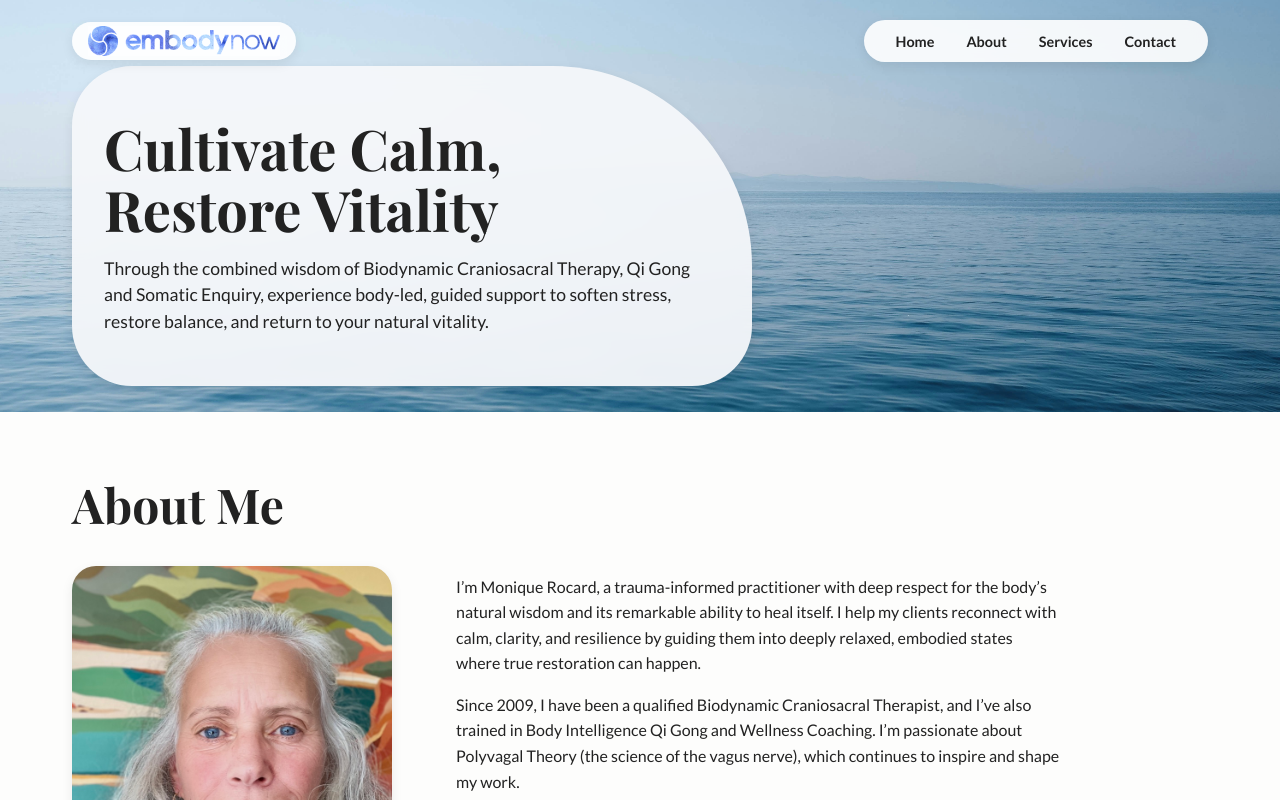
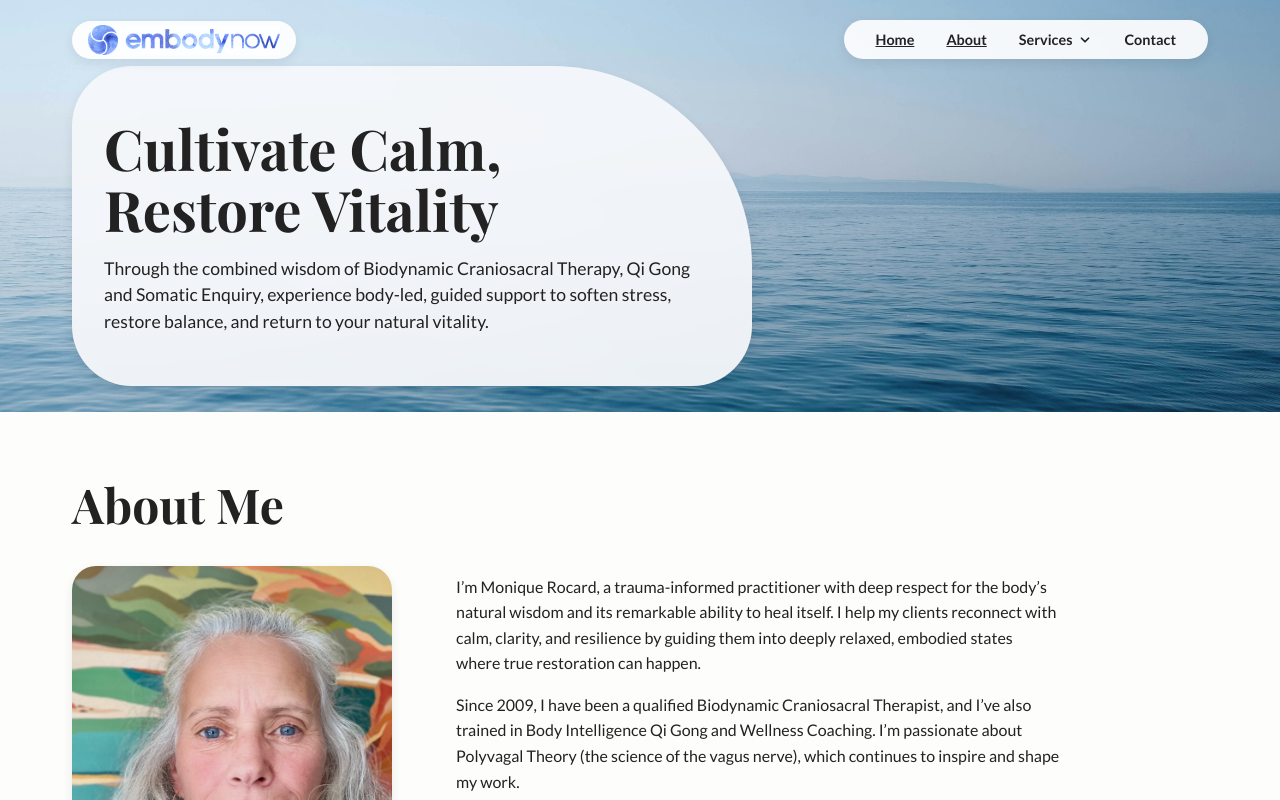
Before and after one commit to orowarth/embody-now, a React (Vite) app: page / in a window 1280 px wide. Shown: the top 800 px of the page. Built offline with nearby package versions, Linux system fonts and the light colour scheme.

Commit message:
Changed the navbar to be dropdown for the services

```diff
--- a/src/components/Navbar/Navbar.css
+++ b/src/components/Navbar/Navbar.css
@@ -19,6 +19,14 @@
     border-radius: 50px;
     box-shadow: var(--box-shadow-subtle);
     padding: var(--spacing-xs) var(--spacing-md);
+    display: flex;
+    align-items: center;
+}
+
+.navbar-logo img {
+    height: 30px;
+    width: auto;
+    display: block;
 }
 
 .navbar-links-desktop {
@@ -27,45 +35,99 @@
     border-radius: 50px;
     box-shadow: var(--box-shadow-subtle);
     padding: var(--spacing-sm) var(--spacing-lg);
+    display: flex;
+    align-items: center;
 }
 
-.navbar-logo img {
-  height: 30px;
-  width: auto;
-  display: block;
-}
-
-.navbar-links-desktop ul {
+.navbar-links-desktop > ul {
     display: flex;
     gap: var(--spacing-lg);
     list-style: none;
+    margin: 0;
+    padding: 0;
 }
-.nav-link {
+
+.nav-link,
+.dropdown-toggle {
     font-family: var(--font-body);
     color: var(--color-text-dark);
     font-weight: bold;
     font-size: 0.9rem;
+    text-decoration: none;
+    background: none;
+    border: none;
+    cursor: pointer;
+    display: flex;
+    align-items: center;
+    gap: 6px;
+}
 
+.nav-link:hover,
+.nav-link.active,
+.dropdown-toggle:hover {
+    text-decoration: underline;
+}
+
+.chevron-icon {
+    transition: transform 0.3s ease;
+}
+.chevron-icon.open {
+    transform: rotate(180deg);
+}
+
+.hamburger-menu,
+.navbar-links-mobile {
+    display: none;
+}
+
+.navbar-links-desktop ul li {
+    position: relative;
+    display: flex;
+    align-items: center;
+}
+
+.dropdown-menu {
+    position: absolute;
+    margin-top: 50px;
+    top: 100%;
+    left: 50%;
+    transform: translateX(-50%);
+    background-color: rgba(255, 255, 255, 0.95);
+    backdrop-filter: blur(8px);
+    border-radius: 20px;
+    box-shadow: 0 8px 25px rgba(0, 0, 0, 0.15);
+    padding: calc(var(--spacing-md) + 10px) 0 var(--spacing-md) 0;
+    list-style: none;
+    margin: 0;
+    min-width: 240px;
+    z-index: 1001;
+    opacity: 0;
+    visibility: hidden;
+    pointer-events: none;
+    transition: opacity 0.3s ease, visibility 0.3s ease;
+}
+
+.dropdown-menu.open {
+    opacity: 1;
+    visibility: visible;
+    pointer-events: auto;
+}
+
+.dropdown-item {
+    display: block;
+    padding: var(--spacing-sm) var(--spacing-lg);
+    color: var(--color-text-dark);
+    font-family: var(--font-body);
+    font-size: 0.9rem;
     text-decoration: none;
+    border-radius: 12px;
+    margin: 0 var(--spacing-xs);
+    transition: background-color 0.2s ease, color 0.2s ease;
+}
 
-  position: relative;
-  padding-bottom: 5px;
-}
-.nav-link::after {
-  content: '';
-  position: absolute;
-  bottom: 0;
-  left: 0;
-  width: 0;
-  height: 2px;
-  background-color: var(--color-primary);
-  transition: width 0.3s ease;
-}
-.nav-link:hover::after {
-  width: 100%;
-}
-.hamburger-menu, .navbar-links-mobile {
-  display: none;
+.dropdown-item:hover {
+    background-color: var(--color-primary-light);
+    color: var(--color-primary-dark);
 }
 
 @media (max-width: 820px) {
@@ -78,25 +140,117 @@
     width: 30px;
     height: 30px;
     background: var(--color-primary);
-    border: none;
+    border: 0;
     border-radius: 5px;
     cursor: pointer;
     padding: var(--spacing-sm);
     z-index: 1001;
   }
+  .hamburger-menu div { width: 100%; height: 3px; background: #fff; border-radius: 2px; }
 
-  .hamburger-menu div {
+  .navbar-links-mobile {
+    display: flex;
+    position: fixed;
+    top: 0;
+    right: 0;
+    width: 70%;
+    max-width: 320px;
+    height: 100vh;
+    background: var(--color-background);
+    box-shadow: -5px 0 15px rgba(0, 0, 0, 0.1);
+    flex-direction: column;
+    align-items: stretch;
+    justify-content: flex-start;
+    padding: 72px var(--spacing-lg) var(--spacing-lg);
+    gap: var(--spacing-md);
+    transform: translateX(100%);
+    transition: transform 0.3s ease-in-out;
+    z-index: 1002;
+    border-radius: 20px 0 0 20px;
+    overflow-y: auto;
+  }
+  .navbar-links-mobile.active { transform: translateX(0); }
+
+  .navbar-links-mobile ul {
+    list-style: none;
+    margin: 0;
+    padding: 0;
+    display: flex;
+    flex-direction: column;
+    gap: var(--spacing-md);
     width: 100%;
-    height: 3px;
-    background: white;
-    border-radius: 2px;
+    align-items: stretch;
   }
 
-  .navbar-links-mobile { display: flex; position: fixed; top: 0; right: 0; width: 70%; max-width: 300px; height: 100vh; background-color: var(--color-background); box-shadow: -5px 0 15px rgba(0,0,0,0.1); flex-direction: column; align-items: center; justify-content: center; transform: translateX(100%); transition: transform 0.3s ease-in-out; z-index: 1002; }
-  .navbar-links-mobile.active { transform: translateX(0); }
-  .navbar-links-mobile ul { list-style: none; text-align: center; }
-  .navbar-links-mobile li { margin: var(--spacing-lg) 0; }
-  .navbar-links-mobile a { font-size: 1.5rem; font-weight: bold; text-decoration: none; color: var(--color-text-dark); }
-  .navbar-links-mobile a.active { color: var(--color-primary); }
-  .close-menu { position: absolute; top: 20px; right: 20px; background: none; border: none; font-size: 2.5rem; color: var(--color-text-dark); cursor: pointer; }
+  .navbar-links-mobile li {
+    width: 100%;
+    margin: 0;
   }
+
+  .nav-link-mobile,
+  .navbar-links-mobile .dropdown-toggle {
+    max-width: 520px;
+    width: 100%;
+    margin: 0 auto;
+    padding: var(--spacing-sm) var(--spacing-md);
+    text-align: center;
+    font: bold 1.25rem var(--font-body);
+    color: var(--color-text-dark);
+    background: none;
+    border: none;
+    cursor: pointer;
+    display: inline-flex;
+    align-items: center;
+    justify-content: center;
+    gap: 6px;
+  }
+  .nav-link-mobile:hover,
+  .nav-link-mobile.active,
+  .navbar-links-mobile .dropdown-toggle:hover,
+  .navbar-links-mobile .dropdown-toggle.active {
+    text-decoration: underline;
+  }
+
+  .close-menu {
+    position: absolute;
+    top: 20px;
+    right: 20px;
+    background: none;
+    border: none;
+    font-size: 2.5rem;
+    color: var(--color-text-dark);
+    cursor: pointer;
+  }
+
+  .dropdown-panel {
+    background: rgba(0, 0, 0, 0.05);
+    overflow: hidden;
+    max-height: 0;
+    padding: 0 var(--spacing-md);
+    margin: var(--spacing-xs) calc(-1 * var(--spacing-lg)) 0;
+    width: calc(100% + 2 * var(--spacing-lg));
+    transition: max-height 0.32s ease,
+                padding-top 0.18s ease,
+                padding-bottom 0.18s ease,
+                opacity 0.18s ease;
+    opacity: 0;
+  }
+
+  .dropdown-panel.open {
+    opacity: 1;
+    padding-top: var(--spacing-sm);
+    padding-bottom: var(--spacing-sm);
+  }
+
+  .dropdown-item-mobile {
+    display: block;
+    width: 100%;
+    padding: var(--spacing-sm) 0;
+    color: var(--color-text-dark);
+    text-decoration: none;
+  }
+  .dropdown-item-mobile:hover {
+    color: var(--color-primary);
+    text-decoration: underline;
+  }
+}
--- a/src/components/Navbar/Navbar.tsx
+++ b/src/components/Navbar/Navbar.tsx
@@ -1,37 +1,88 @@
 import { useState, useRef, useEffect } from 'react';
 import { NavHashLink } from 'react-router-hash-link';
+import { Link } from 'react-router-dom';
 import './Navbar.css';
 import logoIcon from '../../assets/logo.png';
+import { services } from '../../data/serviceData';
+import { MobileServicesPanel } from './MobileServicesPanel';
 
 interface NavLinkItem {
   text: string;
   to: string;
+  isDropdown?: boolean;
 }
 
 const navLinks: NavLinkItem[] = [
   { text: 'Home', to: '/#' },
   { text: 'About', to: '/#about' },
-  { text: 'Services', to: '/#services' },
+  { text: 'Services', to: '#', isDropdown: true },
   { text: 'Contact', to: '/contact' },
 ];
 
+const ChevronIcon = ({ open }: { open: boolean }) => (
+  <svg
+    xmlns="http://www.w3.org/2000/svg"
+    width="14"
+    height="14"
+    viewBox="0 0 24 24"
+    fill="none"
+    stroke="currentColor"
+    strokeWidth="3"
+    strokeLinecap="round"
+    strokeLinejoin="round"
+    className={`chevron-icon ${open ? 'open' : ''}`}
+  >
+    <polyline points="6 9 12 15 18 9" />
+  </svg>
+);
+
 export function Navbar() {
   const [isMenuOpen, setIsMenuOpen] = useState(false);
+  const [isServicesDropdownOpen, setIsServicesDropdownOpen] = useState(false);
   const menuRef = useRef<HTMLElement>(null);
+  const servicesDropdownRef = useRef<HTMLLIElement>(null);
 
   const toggleMenu = () => setIsMenuOpen((prev) => !prev);
 
-  useEffect(() => {
-    if (!isMenuOpen) return;
-
-    const handleClickOutside = (event: MouseEvent) => {
-      if (menuRef.current && !menuRef.current.contains(event.target as Node)) {
-        setIsMenuOpen(false);
+  const handleServicesDropdownToggle = () => {
+    if (window.innerWidth <= 820) {
+      setIsServicesDropdownOpen((prev) => !prev);
     }
   };
 
+  const handleServicesDropdownOpen = () => {
+    if (window.innerWidth > 820) setIsServicesDropdownOpen(true);
+  };
+
+  const handleServicesDropdownClose = () => {
+    if (window.innerWidth > 820) setIsServicesDropdownOpen(false);
+  };
+
+  useEffect(() => {
+    const handleClickOutside = (event: MouseEvent) => {
+      const target = event.target as Node;
+      if (isMenuOpen && menuRef.current && !menuRef.current.contains(target)) {
+        setIsMenuOpen(false);
+      }
+      if (
+        isServicesDropdownOpen &&
+        servicesDropdownRef.current &&
+        !servicesDropdownRef.current.contains(target) &&
+        window.innerWidth > 820
+      ) {
+        setIsServicesDropdownOpen(false);
+      }
+    };
     document.addEventListener('mousedown', handleClickOutside);
     return () => document.removeEventListener('mousedown', handleClickOutside);
+  }, [isMenuOpen, isServicesDropdownOpen]);
+
+  useEffect(() => {
+    const handleResize = () => {
+      if (window.innerWidth > 820 && isMenuOpen) setIsMenuOpen(false);
+    };
+    window.addEventListener('resize', handleResize);
+    return () => window.removeEventListener('resize', handleResize);
   }, [isMenuOpen]);
 
   const scrollWithOffset = (el: HTMLElement) => {
@@ -39,6 +90,11 @@ export function Navbar() {
     const yOffset = -80;
     window.scrollTo({ top: yCoordinate + yOffset, behavior: 'smooth' });
   };
+
+  const serviceLinks = Object.entries(services).map(([slug, service]) => ({
+    text: service.title,
+    to: `/services/${slug}`,
+  }));
 
   return (
     <header className="navbar-container">
@@ -49,51 +105,94 @@ export function Navbar() {
       <nav className="navbar-links-desktop">
         <ul>
           {navLinks.map((link) => (
-            <li key={link.text}>
+            <li
+              key={link.text}
+              ref={link.isDropdown ? servicesDropdownRef : null}
+              onMouseEnter={link.isDropdown ? handleServicesDropdownOpen : undefined}
+              onMouseLeave={link.isDropdown ? handleServicesDropdownClose : undefined}
+              className={link.isDropdown ? 'dropdown' : ''}
+            >
+              {link.isDropdown ? (
+                <>
+                  <button
+                    onClick={handleServicesDropdownToggle}
+                    className={`nav-link dropdown-toggle ${isServicesDropdownOpen ? 'active' : ''}`}
+                    aria-expanded={isServicesDropdownOpen}
+                  >
+                    {link.text}
+                    <ChevronIcon open={isServicesDropdownOpen} />
+                  </button>
+
+                  <ul className={`dropdown-menu ${isServicesDropdownOpen ? 'open' : ''}`}>
+                    {serviceLinks.map((serviceLink) => (
+                      <li key={serviceLink.to}>
+                        <Link
+                          to={serviceLink.to}
+                          className="dropdown-item"
+                          onClick={() => setIsServicesDropdownOpen(false)}
+                        >
+                          {serviceLink.text}
+                        </Link>
+                      </li>
+                    ))}
+                  </ul>
+                </>
+              ) : (
                 <NavHashLink
                   smooth
                   to={link.to}
                   scroll={link.to.includes('#') && link.to.length > 2 ? scrollWithOffset : undefined}
-                className={(navData) => {
-                  const activeLinks = ['Home', 'Contact'];
-                  return activeLinks.includes(link.text) && navData.isActive
-                    ? 'nav-link active'
-                    : 'nav-link';
-                }}
+                  className="nav-link"
                 >
                   {link.text}
                 </NavHashLink>
+              )}
             </li>
           ))}
         </ul>
       </nav>
 
-      <button
-        className="hamburger-menu"
-        onClick={toggleMenu}
-        aria-label="Toggle menu"
-      >
+      <button className="hamburger-menu" onClick={toggleMenu} aria-label="Toggle menu">
         <div />
         <div />
         <div />
       </button>
 
      <nav ref={menuRef} className={`navbar-links-mobile ${isMenuOpen ? 'active' : ''}`}>
-        <button className="close-menu" onClick={toggleMenu}>&times;</button>
+      <button className="close-menu" onClick={toggleMenu} aria-label="Close menu">&times;</button>
         <ul>
           {navLinks.map((link) => (
             <li key={link.text}>
+              {link.isDropdown ? (
+                <>
+                  <button
+                    onClick={() => setIsServicesDropdownOpen((p) => !p)}
+                    className={`dropdown-toggle ${isServicesDropdownOpen ? 'active' : ''} nav-link-mobile`}
+                    aria-expanded={isServicesDropdownOpen}
+                    aria-controls="mobile-services-panel"
+                  >
+                    {link.text}
+                    <ChevronIcon open={isServicesDropdownOpen} />
+                  </button>
+
+                  <MobileServicesPanel
+                    id="mobile-services-panel"
+                    open={isServicesDropdownOpen}
+                    links={serviceLinks}
+                    onNavigate={() => { setIsServicesDropdownOpen(false); toggleMenu(); }}
+                  />
+                </>
+              ) : (
                 <NavHashLink
                   smooth
                   to={link.to}
                   scroll={link.to.includes('#') && link.to.length > 2 ? scrollWithOffset : undefined}
                   onClick={toggleMenu}
-                className={(navData) =>
-                  navData.isActive ? 'nav-link-mobile active' : 'nav-link-mobile'
-                }
+                  className="nav-link-mobile"
                 >
                   {link.text}
                 </NavHashLink>
+              )}
             </li>
           ))}
         </ul>
```
Lines whose indentation alone changed are shown as unchanged.
